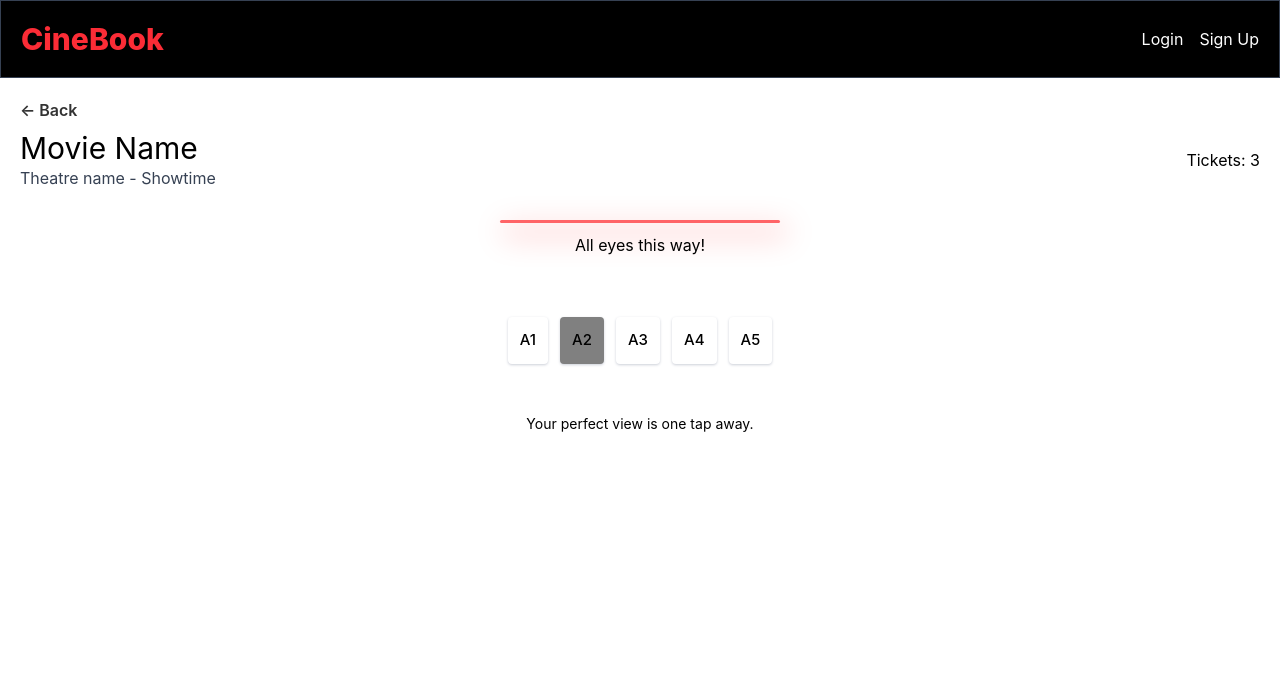
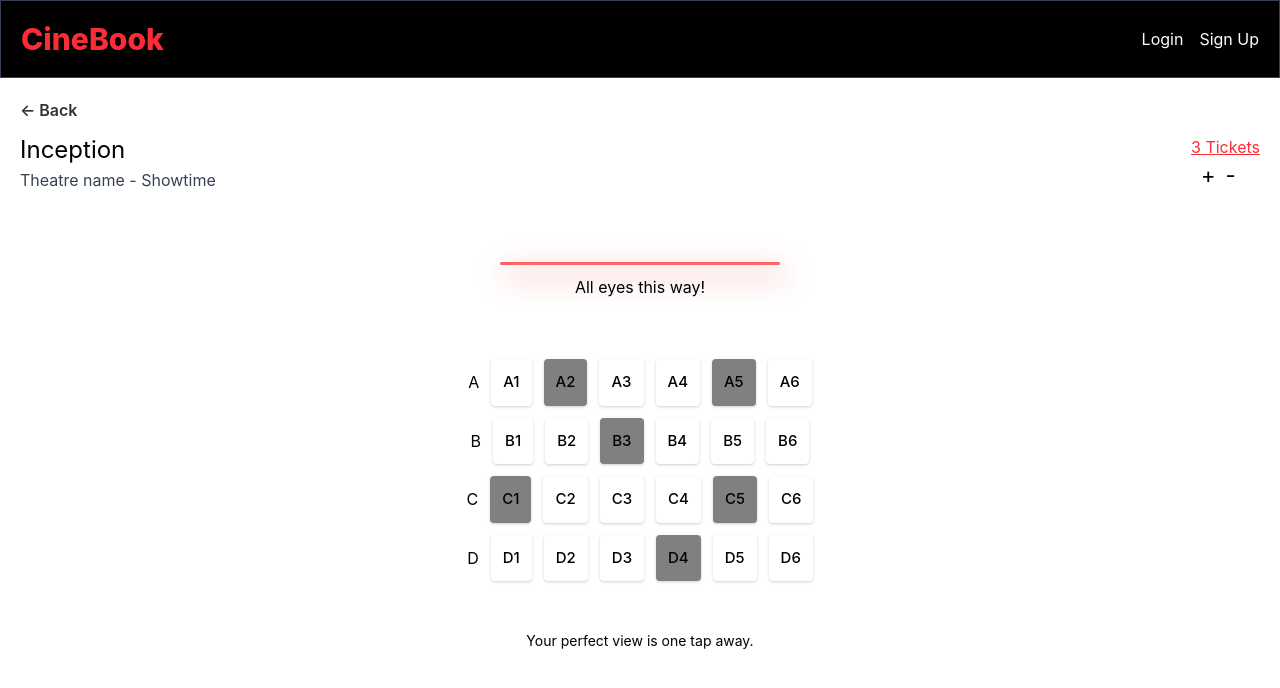
Before and after one commit to mhd-faheem/cine-book, a React (Vite) app in the folder frontend/: page /movies/1/seats in a window 1280 px wide. Shown: the top 688 px of the page. Built offline with nearby package versions, Linux system fonts and the light colour scheme.

Commit message:
Added multiple seat rows functionality

```diff
--- a/frontend/src/components/Navbar.jsx
+++ b/frontend/src/components/Navbar.jsx
@@ -15,9 +15,9 @@ const Navbar = () => {
     <div className="flex flex-row justify-between p-5 border border-gray-700 items-center text-white bg-black">
 
       {/* Logo */}
-      <p className="text-3xl font-extrabold text-red-500">
+      <Link to={"/"} className="text-3xl font-extrabold text-red-500">
         CineBook
-      </p>
+      </Link>
 
       {/* Navigation */}
       <ul className="flex gap-4 items-center">
--- a/frontend/src/pages/HomePage.jsx
+++ b/frontend/src/pages/HomePage.jsx
@@ -10,7 +10,7 @@ const HomePage = () => {
         {/* Navbar Component */}
         <Navbar/>
         <div className='content-section p-2'>
-            <p className='text-xl font-light mb-6'>Pick your story. We’ll save you a seat.</p>
+            <p className='text-2xl font-bold mb-6'>Recommended Movies</p>
             {/* Movie Cards */}
             <div className='movie-cards flex gap-3'>
                 {movies.map((movie) => (
--- a/frontend/src/pages/SeatSelection.jsx
+++ b/frontend/src/pages/SeatSelection.jsx
@@ -2,51 +2,65 @@ import React, { useState } from 'react'
 import { Link, useParams } from 'react-router-dom'
 import '../styles/SeatSelection.css'
 import Navbar from '../components/Navbar'
+import movies from '../data/movies.js'
 
 const SeatSelection = () => {
 
   const [selectedSeats, setSelectedSeats] = useState([])
   let updatedSeats = [];
-  let tickets = 3;
+  // let tickets = 3;
+  const [tickets, setTickets] = useState(3)
   let seatPrice = 150;
+  // Dummy seat data
+  const seats = [
+    { id: "A1", row: "A", number: 1, status: "available" },
+    { id: "A2", row: "A", number: 2, status: "booked" },
+    { id: "A3", row: "A", number: 3, status: "available" },
+    { id: "A4", row: "A", number: 4, status: "available" },
+    { id: "A5", row: "A", number: 5, status: "booked" },
+    { id: "A6", row: "A", number: 6, status: "available" },
+
+    { id: "B1", row: "B", number: 1, status: "available" },
+    { id: "B2", row: "B", number: 2, status: "available" },
+    { id: "B3", row: "B", number: 3, status: "booked" },
+    { id: "B4", row: "B", number: 4, status: "available" },
+    { id: "B5", row: "B", number: 5, status: "available" },
+    { id: "B6", row: "B", number: 6, status: "available" },
+
+    { id: "C1", row: "C", number: 1, status: "booked" },
+    { id: "C2", row: "C", number: 2, status: "available" },
+    { id: "C3", row: "C", number: 3, status: "available" },
+    { id: "C4", row: "C", number: 4, status: "available" },
+    { id: "C5", row: "C", number: 5, status: "booked" },
+    { id: "C6", row: "C", number: 6, status: "available" },
+
+    { id: "D1", row: "D", number: 1, status: "available" },
+    { id: "D2", row: "D", number: 2, status: "available" },
+    { id: "D3", row: "D", number: 3, status: "available" },
+    { id: "D4", row: "D", number: 4, status: "booked" },
+    { id: "D5", row: "D", number: 5, status: "available" },
+    { id: "D6", row: "D", number: 6, status: "available" },
+  ]
+
+  const rows = ["A", "B", "C", "D"]
 
   // Extract id from URL
   let params = useParams();
-  let id = params.id;
+  let movieId = params.id;
+  console.log(movieId)
 
-  // Dummy seat data
-  const seats = [
-        {
-          id: "A1",
-          row: "A",
-          number: 1,
-          status: "available"
-        },
-        {
-          id: "A2",
-          row: "A",
-          number: 2,
-          status: "booked"
-        },
-        {
-          id: "A3",
-          row: "A",
-          number: 3,
-          status: "available"
-        },
-        {
-          id: "A4",
-          row: "A",
-          number: 4,
-          status: "available"
-        },
-        {
-          id: "A5",
-          row: "A",
-          number: 5,
-          status: "available"
-        }
-      ];
+  let movieData = movies.find(movie => movie.id === Number(movieId))
+
+  if(!movieData) {
+    return (
+      <div>
+        <Navbar/>
+        <div className='flex justify-center items-center mt-20'>
+          <p className='text-3xl font-bold'>Requested movie not found!</p>
+        </div>
+      </div>
+    )
+  }
 
   function handleSeatSelect(seat){
     console.log(`seat clicked: ${seat.id}`);
@@ -82,18 +96,22 @@ const SeatSelection = () => {
       {/* Start Main Wrapper */}
       <div className='main-wrapper'>
         <div className="top-section p-5">
-          <Link to={`/movies/${id}`} className='back-button mb-3'>&larr; Back</Link>
-          <div className='flex justify-between mt-2 items-center'>
-            <div className='flex flex-col '>
-              <p className='text-3xl'>Movie Name</p>
+          <Link to={`/movies/${movieId}`} className='back-button'>&larr; Back</Link>
+          <div className='flex justify-between mt-3 items-center'>
+            <div className='flex flex-col gap-0.5 '>
+              <p className='text-2xl font-regular'>{movieData.title}</p>
               <p className='text-gray-700'>Theatre name - Showtime</p>
             </div>
-            <p className='font-regular'>Tickets: {tickets}</p>
+            <div className='ticket-counter'>
+              <p className='font-regular text-red-500 underline cursor-pointer'>{tickets} Tickets</p>
+              <button onClick={() => tickets<10?setTickets(tickets+1):null}>+</button>
+              <button onClick={() => tickets>0?setTickets(tickets-1):null}>-</button>
+            </div>
           </div>
         </div>
 
         {/* Seats UI */}
-        <div className='seat-ui flex flex-col justify-center align-bottom items-center gap-15'>
+        <div className='seat-ui flex flex-col justify-center align-bottom items-center gap-15 mt-10'>
           <div className='screen flex flex-col items-center gap-1'>
 
           {/* Screen */}
@@ -102,10 +120,16 @@ const SeatSelection = () => {
           </div>
 
           {/* Seats */}
-          <div className="seats flex gap-3">
-            {
+          <div className="seats flex flex-col gap-3">
+            {rows.map((row) => {
+              const rowSeats = seats.filter(seat => seat.row === row)
+
+              return (
+                <div key={row} className='flex gap-3 items-center justify-center'>
+                  <p>{row}</p>
+                  {
               // Mapping each seat from seats array
-              seats.map((seat) => {
+              rowSeats.map((seat) => {
               // Seat Styling variables
               let seatBgColor = 'white'
               let seatTextColor = 'black'
@@ -139,6 +163,10 @@ const SeatSelection = () => {
                 </button>
               )
               })}
+                </div>
+              )
+            })}
+
           </div>
         </div>
           {selectedSeats.length>0 ? (
--- a/frontend/src/styles/SeatSelection.css
+++ b/frontend/src/styles/SeatSelection.css
@@ -2,6 +2,12 @@
     display: flex;
     flex-direction: column;
     gap: 10px;
+}
+
+.ticket-counter button{
+  font-size: 22px;
+  margin-left: 10px;
+  cursor: pointer;
 }
 
 .back-button {
```
